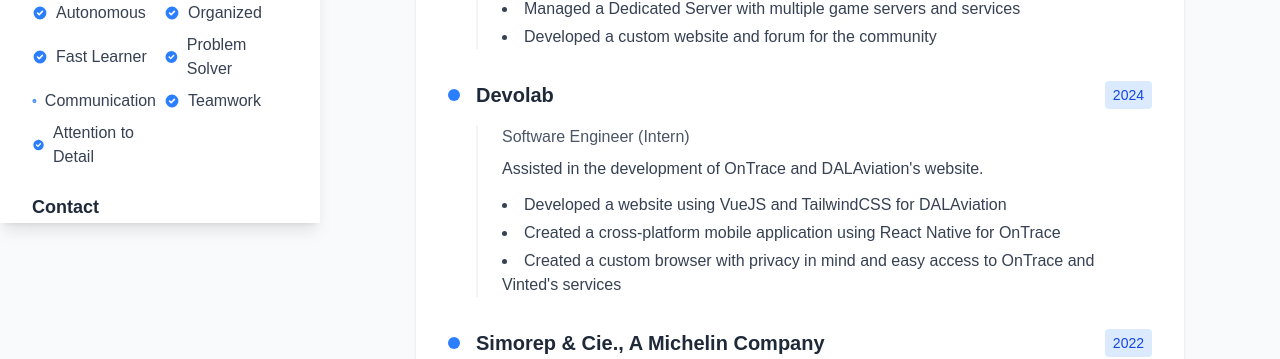
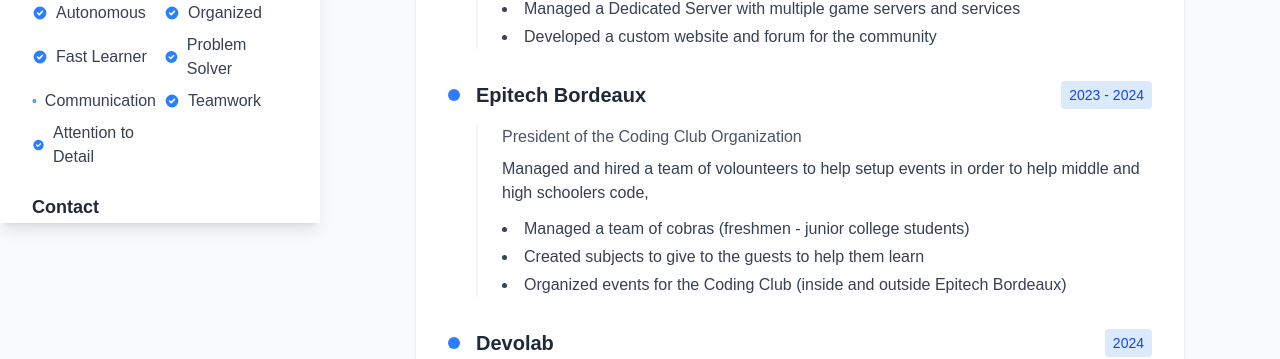
Before and after one commit to highesttt/resume, a Next.js app: page / in a window 1280 px wide. Shown: the part 577-936 px from the top of the page. Built offline with nearby package versions, Linux system fonts and the light colour scheme.

Commit message:
feat: 🎸 Added the coding club in professional experience

```diff
--- a/src/app/page.tsx
+++ b/src/app/page.tsx
@@ -73,6 +73,18 @@
       "Managed a Dedicated Server with multiple game servers and services",
       "Developed a custom website and forum for the community",
     ],
+  },
+  {
+  	company: "Epitech Bordeaux",
+  	period: "2023 - 2024",
+  	title: "President of the Coding Club Organization",
+  	description:
+  	  "Managed and hired a team of volounteers to help setup events in order to help middle and high schoolers code,",
+  	achievements: [
+  		"Managed a team of cobras (freshmen - junior college students)",
+  		"Created subjects to give to the guests to help them learn",
+  		"Organized events for the Coding Club (inside and outside Epitech Bordeaux)",
+  	]
   },
   {
     company: "Devolab",
```
